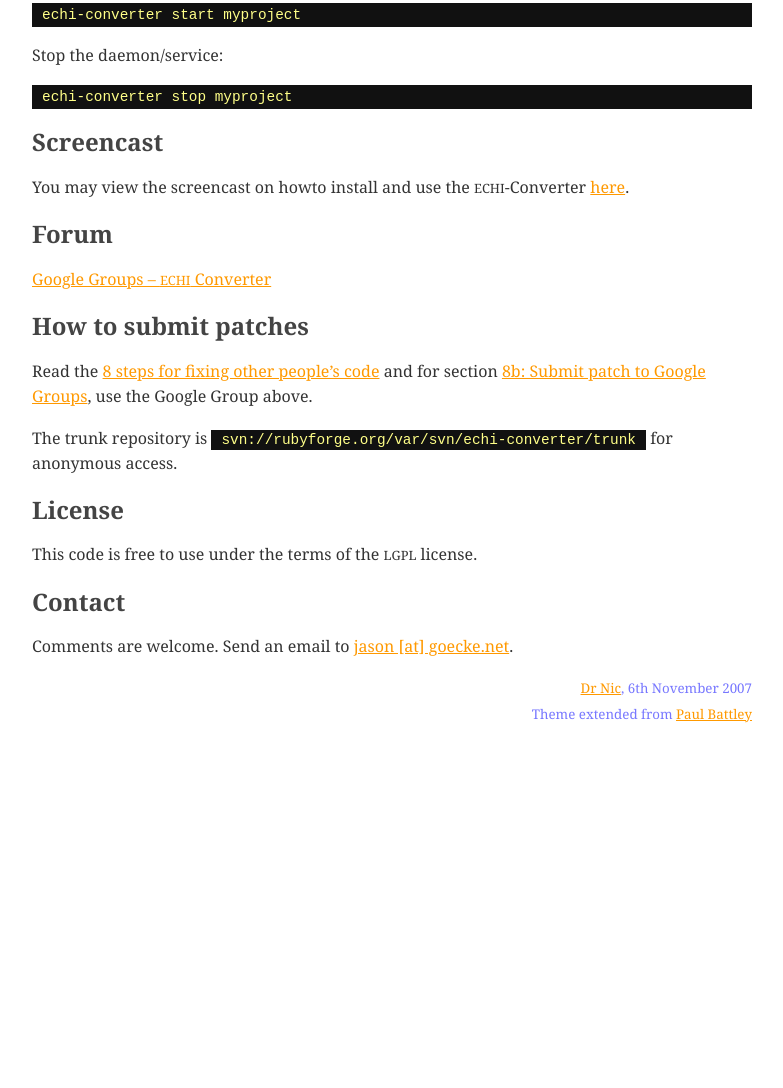
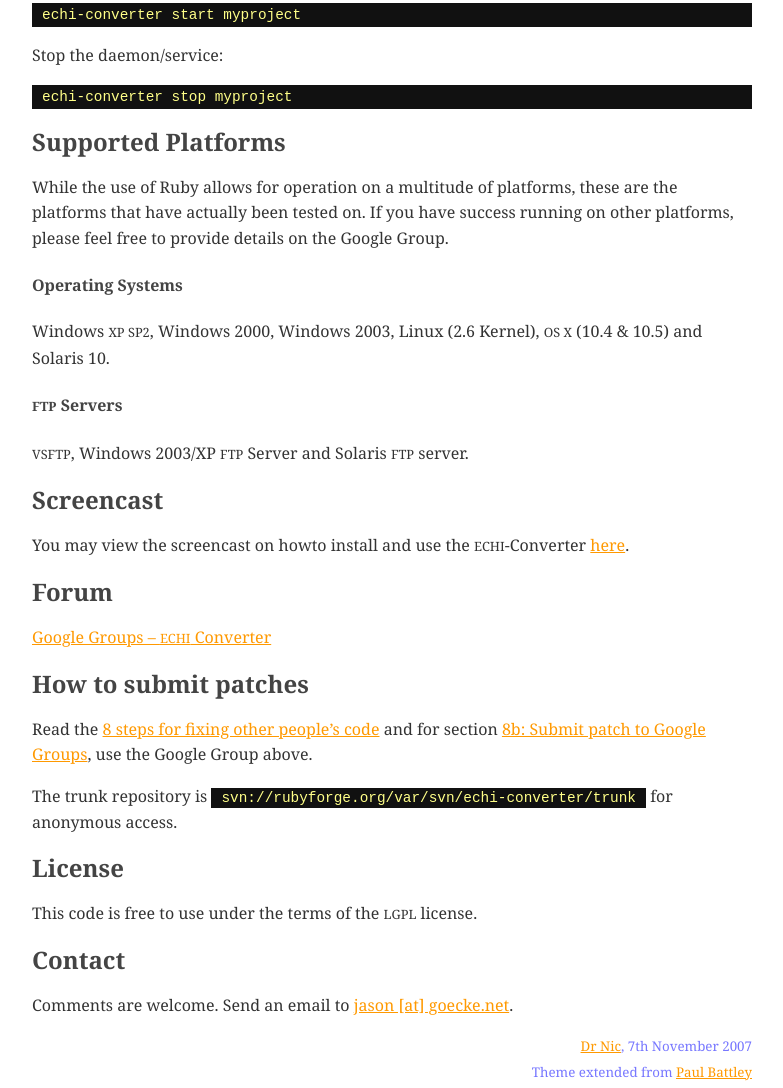
Before and after one commit to mojolingo/echi-converter, a plain HTML site: page website/index.html in a window 1280 px wide. Shown: the part 2934-4022 px from the top of the page, without its empty margins (248-1031 px from the left). Before the commit the page ends 3674 px from the top, so only its background shows below. Drawn offline with Linux system fonts and the light colour scheme.

Commit message:
Modifciations to the website
git-svn-id: svn://rubyforge.org/var/svn/echi-converter/trunk@117 592edb70-7897-4d5d-b34c-4c60ce0a6027

```diff
--- a/website/index.html
+++ b/website/index.html
@@ -198,6 +198,24 @@
 
 <pre syntax="ruby">echi-converter stop myproject</pre>
 
+	<h2>Supported Platforms</h2>
+
+
+	<p>While the use of Ruby allows for operation on a multitude of platforms, these are the platforms that have actually been tested on.  If you have success running on other platforms, please feel free to provide details on the Google Group.</p>
+
+
+	<h4>Operating Systems</h4>
+
+
+	<p>Windows <span class="caps">XP SP2</span>, Windows 2000, Windows 2003, Linux (2.6 Kernel), <span class="caps">OS X</span> (10.4 &#38; 10.5) and Solaris 10.</p>
+
+
+	<h4><span class="caps">FTP</span> Servers</h4>
+
+
+	<p><span class="caps">VSFTP</span>, Windows 2003/XP <span class="caps">FTP</span> Server and Solaris <span class="caps">FTP</span> server.</p>
+
+
 	<h2>Screencast</h2>
 
 
@@ -230,7 +248,7 @@
 
 	<p>Comments are welcome. Send an email to <a href="mailto:jason@goecke.net">jason [at] goecke.net</a>.</p>
     <p class="coda">
-      <a href="mailto:drnicwilliams@gmail.com">Dr Nic</a>, 6th November 2007<br>
+      <a href="mailto:drnicwilliams@gmail.com">Dr Nic</a>, 7th November 2007<br>
       Theme extended from <a href="http://rb2js.rubyforge.org/">Paul Battley</a>
     </p>
 </div>
```
Also changed, not shown: website/index.txt.
